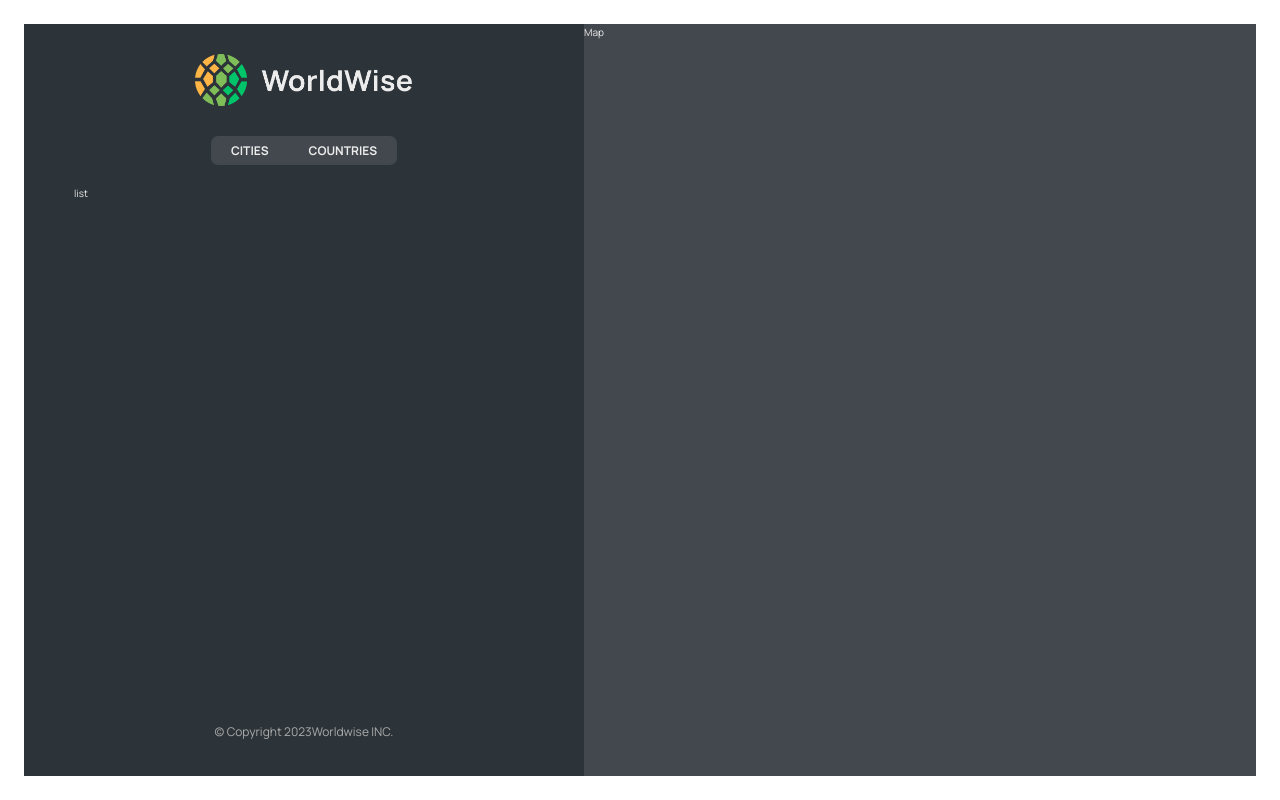
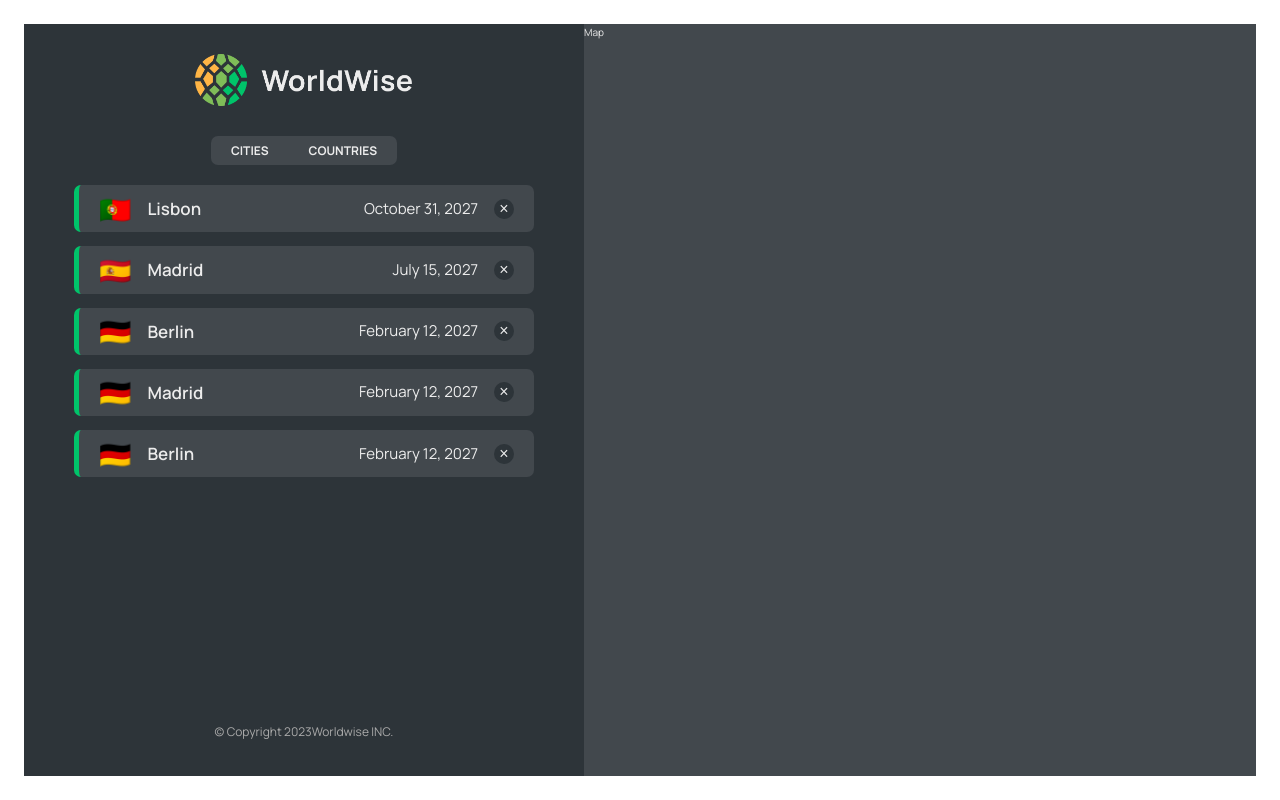
Before and after one commit to Garry-Amasia/react-vite-journey-of-lifetime, a React (Vite) app: page /app in a window 1280 px wide. Built offline with nearby package versions, Linux system fonts and the light colour scheme; data requests are answered from the project's data file.

Commit message:
implementing cities list

```diff
--- a/data/cities.json
+++ b/data/cities.json
@@ -35,6 +35,30 @@
         "lng": 13.376933665713324
       },
       "id": 98443197
+    },
+    {
+      "cityName": "Madrid",
+      "country": "Germany",
+      "emoji": "🇩🇪",
+      "date": "2027-02-12T09:24:11.863Z",
+      "notes": "Amazing 😃",
+      "position": {
+        "lat": 52.53586782505711,
+        "lng": 13.376933665713324
+      },
+      "id": 123123
+    },
+    {
+      "cityName": "Berlin",
+      "country": "Germany",
+      "emoji": "🇩🇪",
+      "date": "2027-02-12T09:24:11.863Z",
+      "notes": "Amazing 😃",
+      "position": {
+        "lat": 52.53586782505711,
+        "lng": 13.376933665713324
+      },
+      "id": 345345
     }
   ]
 }
--- a/package.json
+++ b/package.json
@@ -8,7 +8,7 @@
     "build": "vite build",
     "lint": "eslint . --ext js,jsx --report-unused-disable-directives --max-warnings 0",
     "preview": "vite preview",
-    "server": "json-server --watch data/cities.json --port 7000 -delay 500"
+    "server": "json-server --watch data/cities.json --port 7000 --delay 500"
   },
   "dependencies": {
     "json-server": "^0.17.4",
--- a/src/App.jsx
+++ b/src/App.jsx
@@ -11,7 +11,7 @@ import { useEffect, useState } from "react";
 const BASE_URL = "http://localhost:7000";
 
 function App() {
-  const [cities, setCities] = useState({});
+  const [cities, setCities] = useState([]);
   const [isLoading, setIsLoading] = useState(false);
 
   useEffect(() => {
@@ -21,8 +21,9 @@ function App() {
         const response = await fetch(`${BASE_URL}/cities`);
         // console.log(response);
         const data = await response.json();
-        console.log(data);
+        // console.log(data);
         setCities(data);
+        // console.log(cities);
       } catch (error) {
         console.log(error.message);
         alert("ERROR loading data");
@@ -33,6 +34,8 @@ function App() {
 
     fetchCities();
   }, []);
+
+  // console.log(cities);
   return (
     <BrowserRouter>
       <Routes>
@@ -41,8 +44,14 @@ function App() {
         <Route path="/pricing" element={<Pricing />} />
         <Route path="/login" element={<Login />} />
         <Route path="/app" element={<AppLayout />}>
-          <Route index element={<CityList />}></Route>
-          <Route path="cities" element={<CityList />} />
+          <Route
+            index
+            element={<CityList cities={cities} isLoading={isLoading} />}
+          ></Route>
+          <Route
+            path="cities"
+            element={<CityList cities={cities} isLoading={isLoading} />}
+          />
           <Route path="countries" element={<p>COUNTIRES HERE</p>} />
           <Route path="form" element={<p>FORM HERE</p>} />
         </Route>
--- /dev/null
+++ b/src/components/CityItem.jsx
@@ -0,0 +1,23 @@
+import React from "react";
+import style from "./CityItem.module.css";
+
+const formatDate = (date) =>
+  new Intl.DateTimeFormat("en", {
+    day: "numeric",
+    month: "long",
+    year: "numeric",
+    // weekday: "long",
+    // timeZone: "Australia/Sydney",
+  }).format(new Date(date));
+
+export const CityItem = ({ singleCity }) => {
+  const { cityName, emoji, date } = singleCity;
+  return (
+    <li className={style.cityItem}>
+      <span className={style.emoji}>{emoji}</span>
+      <h3 className={style.name}>{cityName}</h3>
+      <time className={style.date}>{formatDate(date)}</time>
+      <button className={style.deleteBtn}>&times;</button>
+    </li>
+  );
+};
--- a/src/components/CityList.jsx
+++ b/src/components/CityList.jsx
@@ -1,6 +1,24 @@
 import React from "react";
 import style from "./CityList.module.css";
+import Spinner from "./Spinner";
+import { CityItem } from "./CityItem";
+import Message from "./Message";
 
-export const CityList = () => {
-  return <ul className={style.cityList}>list</ul>;
+export const CityList = ({ cities, isLoading }) => {
+  if (isLoading) return <Spinner />;
+
+  // if (cities.length === 0) {
+  //   return <Message message={"Please click city on the map first!"} />;
+  // }
+
+  return (
+    <ul className={style.cityList}>
+      {cities.map((singleCity) => (
+        <CityItem singleCity={singleCity} key={singleCity.id} />
+      ))}
+      {!cities.length && (
+        <Message message={"Please click city on the map first!"} />
+      )}
+    </ul>
+  );
 };
--- a/src/components/Message.jsx
+++ b/src/components/Message.jsx
@@ -3,7 +3,7 @@ import styles from "./Message.module.css";
 function Message({ message }) {
   return (
     <p className={styles.message}>
-      <span role="img">👋</span> {message}
+      {message} <span role="img">👉</span>
     </p>
   );
 }
--- a/src/main.jsx
+++ b/src/main.jsx
@@ -4,7 +4,7 @@ import App from "./App.jsx";
 import "./index.css";
 
 ReactDOM.createRoot(document.getElementById("root")).render(
-  <React.StrictMode>
-    <App />
-  </React.StrictMode>
+  // <React.StrictMode>
+  <App />
+  // </React.StrictMode>
 );
```
Also changed, not shown: .eslintrc.cjs, src/components/CountryList.jsx (added).
